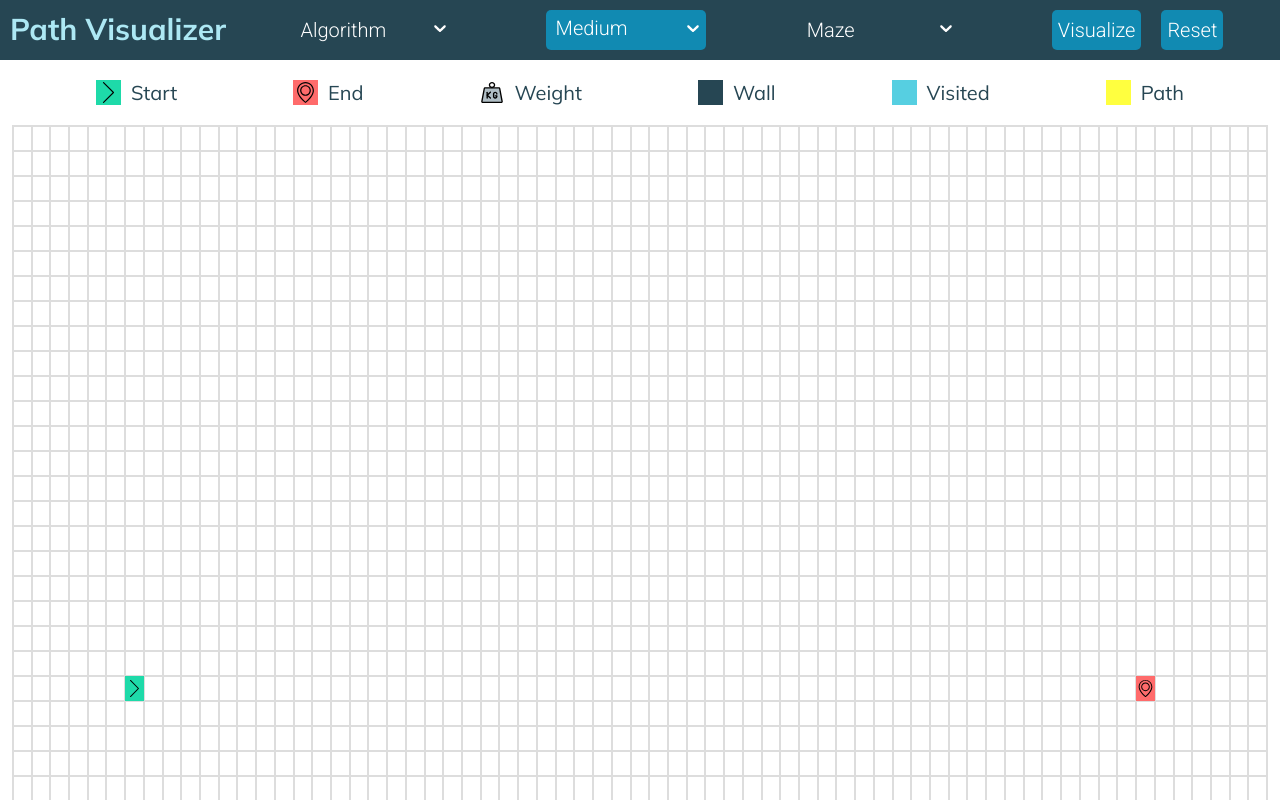
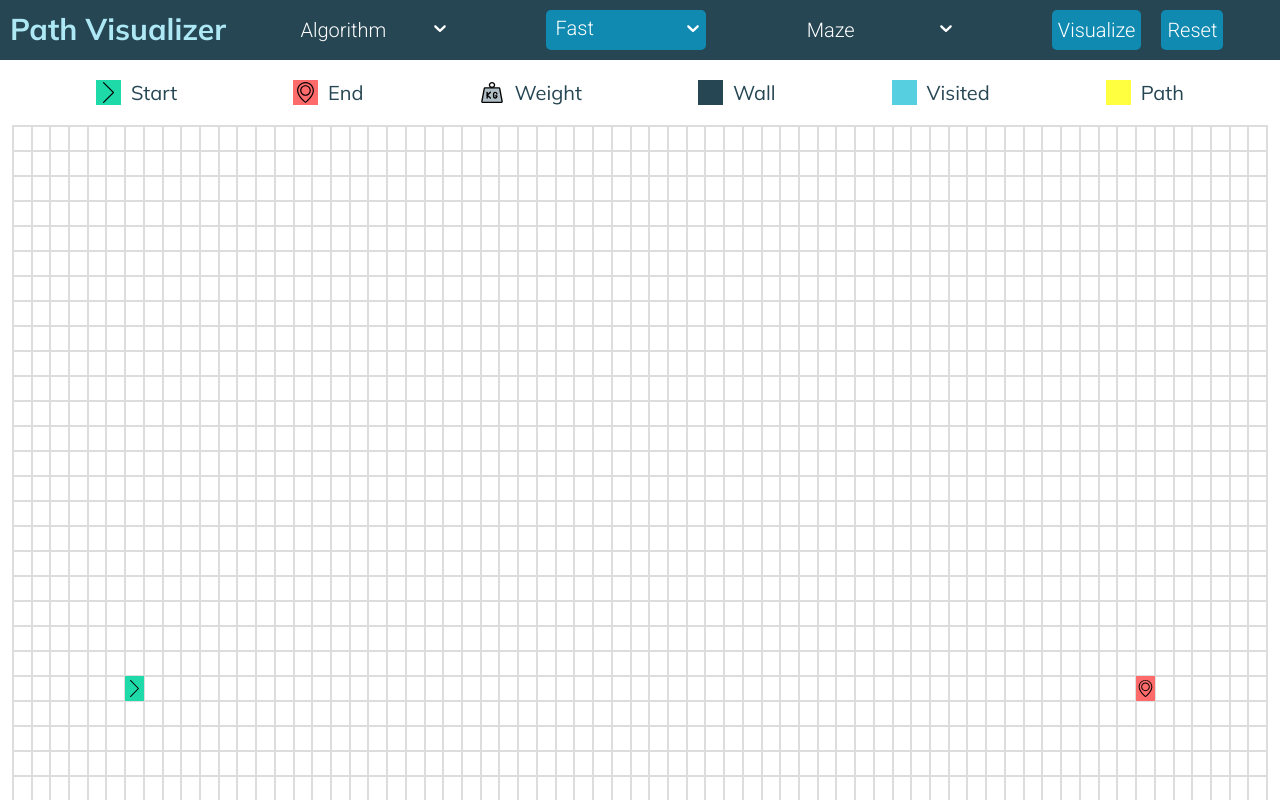
Before and after one commit to yesean/pathmazer, a React (Create React App) app: page / in a window 1280 px wide. Shown: the top 800 px of the page. Built offline with nearby package versions, Linux system fonts and the light colour scheme.

Commit message:
add legends

```diff
--- a/src/components/App.js
+++ b/src/components/App.js
@@ -17,7 +17,7 @@ function App() {
   const [endIsCovering, setEndIsCovering] = useState(Grid.DEFAULT_SQ);
   const [algorithm, setAlgorithm] = useState(null);
   const [maze, setMaze] = useState(null);
-  const [speed, setSpeed] = useState('medium');
+  const [speed, setSpeed] = useState('fast');
   const [isAnimating, setIsAnimating] = useState(false);
   const [isAnimatingFinished, setIsAnimatingFinished] = useState(false);
   const [startSq, setStartSq] = useState(Grid.INITIAL_START);
@@ -57,7 +57,7 @@ function App() {
     setEndSq(Grid.INITIAL_END);
     setAlgorithm(null);
     setMaze(null);
-    setSpeed('medium');
+    setSpeed('fast');
   };
 
   return (
@@ -80,7 +80,7 @@ function App() {
       />
       <div className='legendsContainer'>
         {legends.map((legend) => (
-          <Legend name={legend.name} img={legend.img} />
+          <Legend key={legend.name} name={legend.name} img={legend.img} />
         ))}
       </div>
       <Grid.Grid
--- a/src/components/TopBar.js
+++ b/src/components/TopBar.js
@@ -1,4 +1,4 @@
-import React, { useEffect } from 'react';
+import React from 'react';
 import Select from './Select';
 import './../styles/TopBar.css';
 import Animations from './../services/Animations.js';
```
